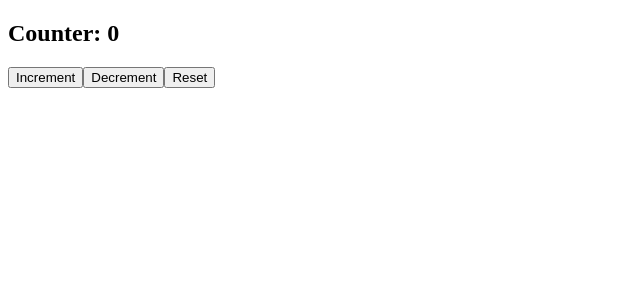
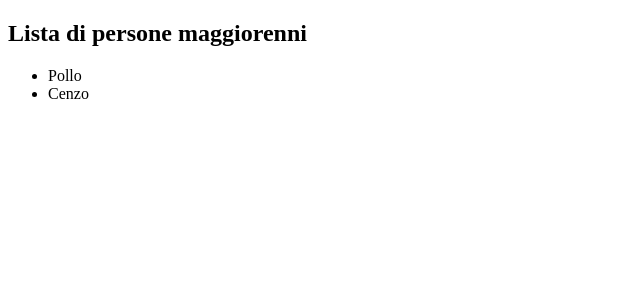
Before and after one commit to PeppeOliveri/Esercizi-React, a React (Create React App) app in the folder mycount/: page / in a window 1280 px wide. Shown: the top 300 px of the page, without its empty margins (0-640 px from the left). Built offline with nearby package versions, Linux system fonts and the light colour scheme.

Commit message:
exercise 43 react

```diff
--- a/mycount/src/App.js
+++ b/mycount/src/App.js
@@ -1,12 +1,32 @@
 import React from "react";
+import FilteredList from "./FilteredList";
 // import ClickCounter from "./ClickCounter";
-import { HookCounter } from "./HookCounter";
+// import { HookCounter } from "./HookCounter";
+
+const list = [
+  {
+    name: "Luca",
+    age: 17,
+    id: 101,
+  },
+  {
+    name: "Pollo",
+    age: 22,
+    id: 102,
+  },
+  {
+    name: "Cenzo",
+    age: 54,
+    id: 103,
+  },
+];
 
 function App() {
   return (
     <div>
       {/* <ClickCounter /> */}
-      <HookCounter />
+      {/* <HookCounter /> */}
+      <FilteredList list={list} />
     </div>
   );
 }
--- /dev/null
+++ b/mycount/src/FilteredList.js
@@ -0,0 +1,26 @@
+import { useState, useMemo, useEffect } from "react";
+
+export default function FilteredList({ list }) {
+  const [arr, setArr] = useState([]);
+
+  useEffect(() => {
+    setArr(list);
+  }, [list]);
+
+  const memo = useMemo(() => {
+    return arr.filter((element) => {
+      return element.age > 18;
+    });
+  }, [arr]);
+
+  return (
+    <div>
+      <h2>Lista di persone maggiorenni</h2>
+      <ul>
+        {memo.map((element, indx) => (
+          <li key={indx}>{element.name}</li>
+        ))}
+      </ul>
+    </div>
+  );
+}
```
